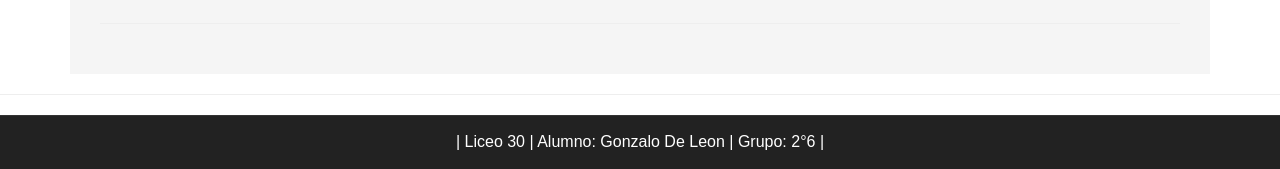
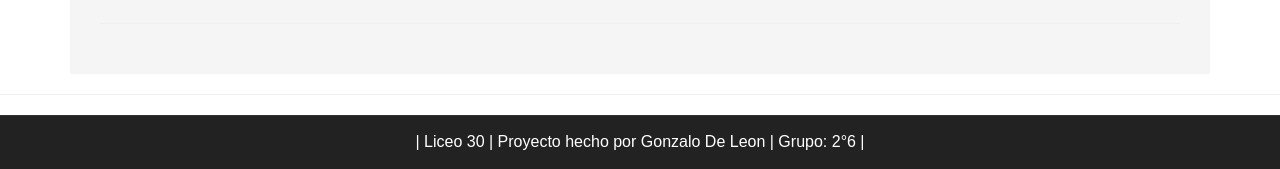
Before and after one commit to liceo30/musica, a plain HTML site: page index.html in a window 1280 px wide. Shown: the part 3541-3710 px from the top of the page. Drawn offline with nearby package versions, Linux system fonts and the light colour scheme.

Commit message:
Update index.html

```diff
--- a/index.html
+++ b/index.html
@@ -248,7 +248,7 @@ Es un laminófono similar al xilófono, pero las láminas son de aluminio. Estas
         <div class="row">
         <div class="col-md-12">
           <div class="aa-footer-bottom-area">
-            <font face="arial" color="white"><center>|  Liceo 30  |  Alumno: Gonzalo De Leon  |  Grupo: 2°6  |</center></font>
+            <font face="arial" color="white"><center>|  Liceo 30  |  Proyecto hecho por Gonzalo De Leon  |  Grupo: 2°6  |</center></font>
             <div class="aa-footer-payment">
             </div>
           </div>
```
